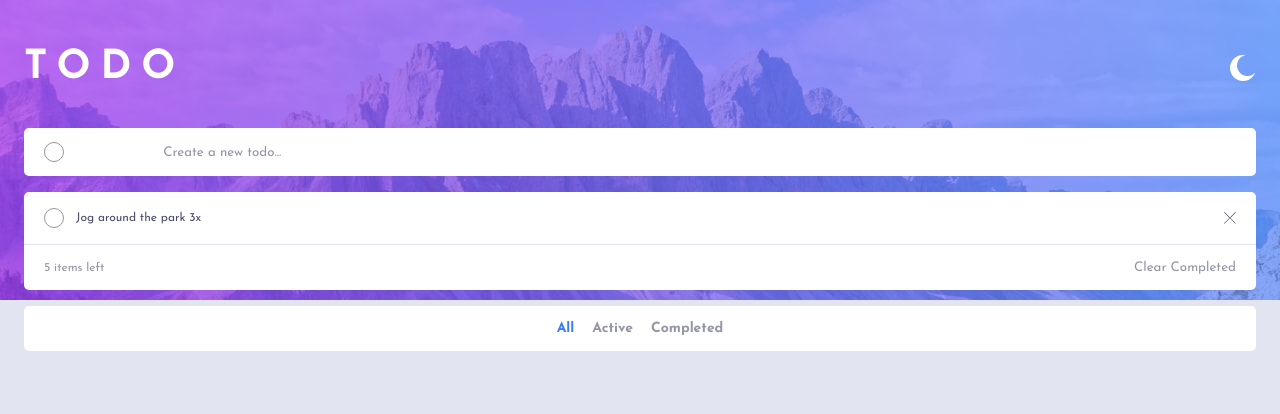
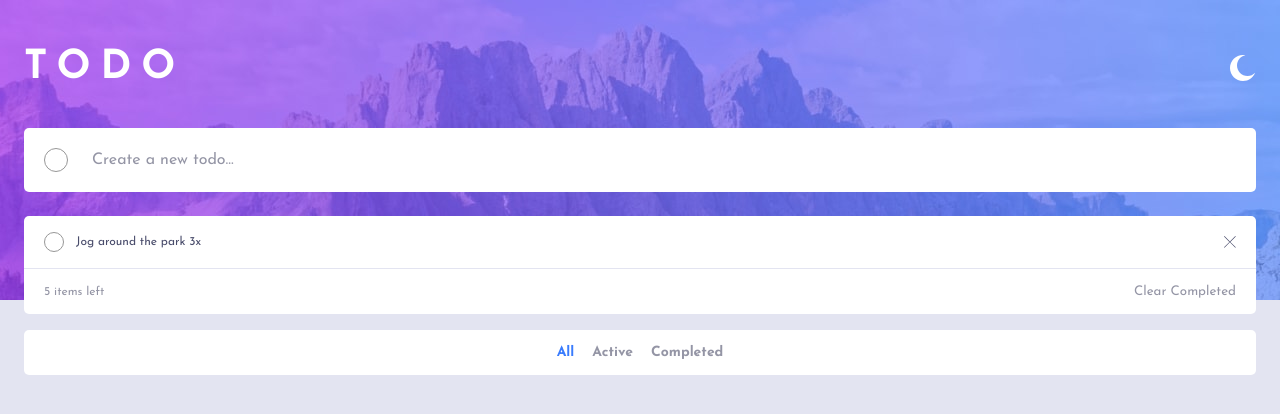
Before and after one commit to ashish-d2/react-todo-app, a React (Create React App) app: page / in a window 1280 px wide. Shown: the top 414 px of the page. Built offline with nearby package versions, Linux system fonts and the light colour scheme.

Commit message:
style(TodoForm): Implemented desktop/tablet view styles for TodoForm component - All changes are made inside media query

```diff
--- a/src/components/Todo/TodoForm/TodoForm.module.scss
+++ b/src/components/Todo/TodoForm/TodoForm.module.scss
@@ -8,11 +8,12 @@
 
   display: flex;
   align-items: center;
-  justify-content: space-between;
+  // justify-content: space-between;
   gap: 0.75em;
 
   padding: 0.875em 1.25em;
   margin-bottom: 1em;
+  transition: height 0.3s ease, gap 0.3s ease;
 }
 
 .submit_btn {
@@ -22,6 +23,7 @@
   border-radius: 50%;
   border: 1px solid c.$very-light-gary;
   cursor: pointer;
+  transition: width 0.3s ease, height 0.3s ease;
 }
 
 .todo_input_field {
@@ -29,6 +31,9 @@
   width: 90%;
   border: none;
   font-family: inherit;
+  font-size: 12px;
+  transition: font-size 0.3s ease;
+  caret-color: c.$active;
 
   &:focus {
     outline-color: transparent;
@@ -38,3 +43,21 @@
     color: c.$light-gray;
   }
 }
+
+// Media Query - Desktop / Tablet view
+@media (min-width: 768px) {
+  .todoForm {
+    height: 4em;
+    gap: 1.5em;
+    margin-bottom: 1.5rem;
+  }
+
+  .submit_btn {
+    height: 24px;
+    width: 24px;
+  }
+
+  .todo_input_field {
+    font-size: 16px;
+  }
+}
```
